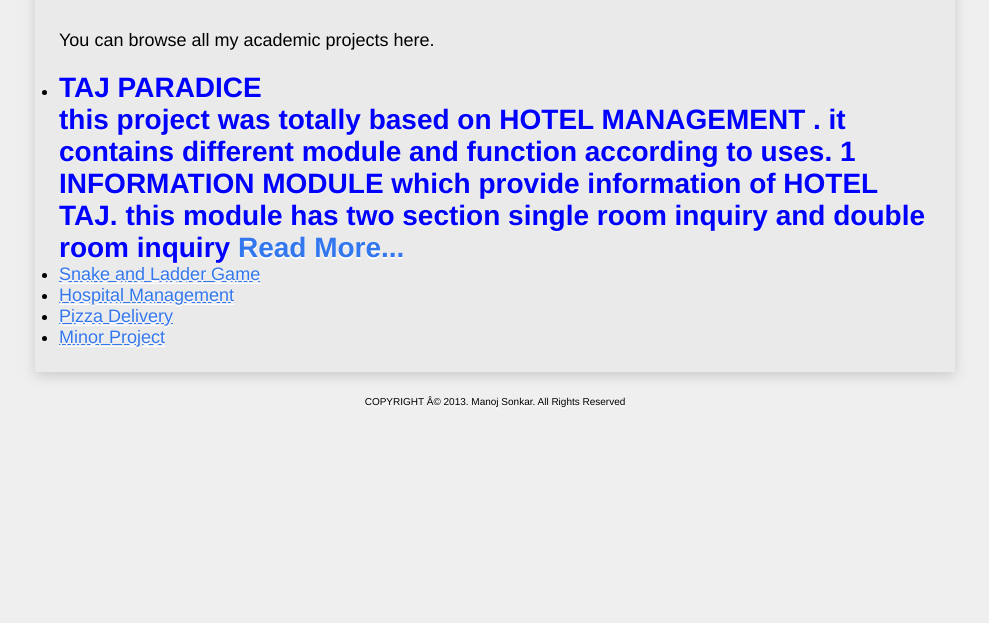
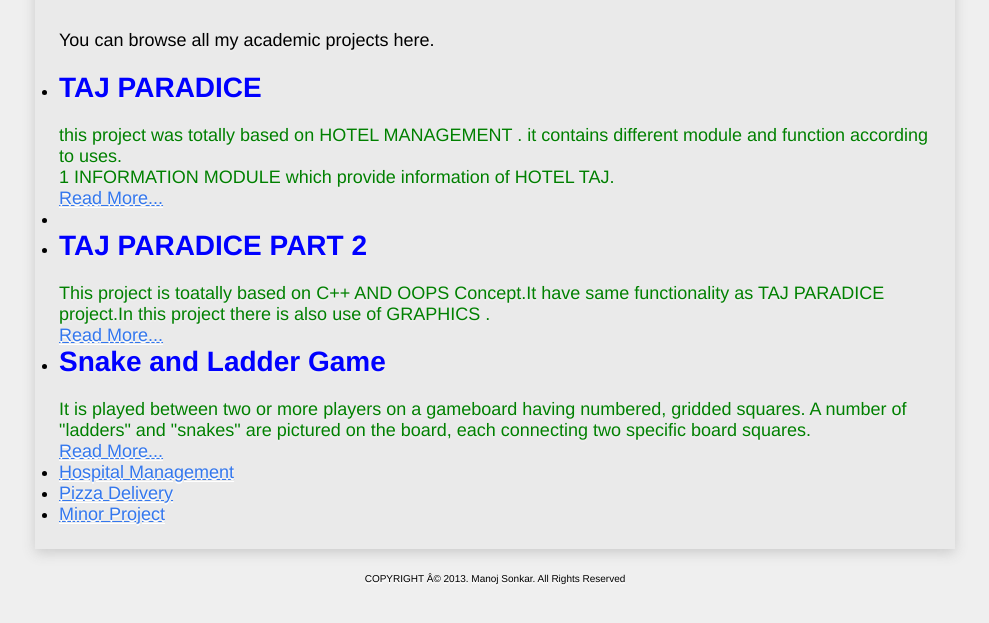
Before and after one commit to manojsonkar/manojsonkar.github.io, a plain HTML site: page projects/index.html in a window 1280 px wide. Shown: the part 111-734 px from the top of the page, without its empty margins (145-1134 px from the left). Drawn offline with nearby package versions, Linux system fonts and the light colour scheme.

Commit message:
Update index.html

```diff
--- a/projects/index.html
+++ b/projects/index.html
@@ -74,15 +74,27 @@
 You can browse all my academic projects here.
 </br></br>
 <ul>
-	<li> <b><h1 style="color:blue;">TAJ PARADICE</b>
-	<br>this project was totally based on HOTEL MANAGEMENT . it contains different module and function according to uses.
-1 INFORMATION MODULE which provide information of HOTEL TAJ. this module has two section single room inquiry and double room inquiry
+	<li> <b><h1 style="color:blue;"><u>TAJ PARADICE</u></h1></b></li>
+	<br><h3 style="color:green;">this project was totally based on HOTEL MANAGEMENT . it contains different module and function according to uses.
+<br>1 INFORMATION MODULE which provide information of HOTEL TAJ.</h3>
 <a href="hotel_management.html">Read More...</a>
 
 
 
 	</li>
-	<li><a href="snake.html">Snake and Ladder Game</a></li>
+		<li>    </li>
+
+		<li> <b><h1 style="color:blue;"><u>TAJ PARADICE PART 2</u></h1></b></li>
+		<br><h3 style="color:green;"> This project is toatally based on C++ AND OOPS Concept.It have same functionality
+		as TAJ PARADICE project.In this project there is also use of GRAPHICS .</h3>
+		<a href="hotel_management1.html"> Read More...</a>
+
+
+	<li> <b><h1 style="color:blue;"><u>Snake and Ladder Game</u></h1></b></li>
+			<br><h3 style="color:green;">  It is played between two or more players on a gameboard having numbered,
+gridded squares. A number of "ladders" and "snakes"
+are pictured on the board, each connecting two specific board squares.</h3>
+			<a href="snake.html"> Read More...</a>
 	<li><a href="hospital.html">Hospital Management</a></li>
 	<li><a href="check.html">Pizza Delivery</a></li>
         <li><a href="hotel.html">Minor Project</a></li>
```
